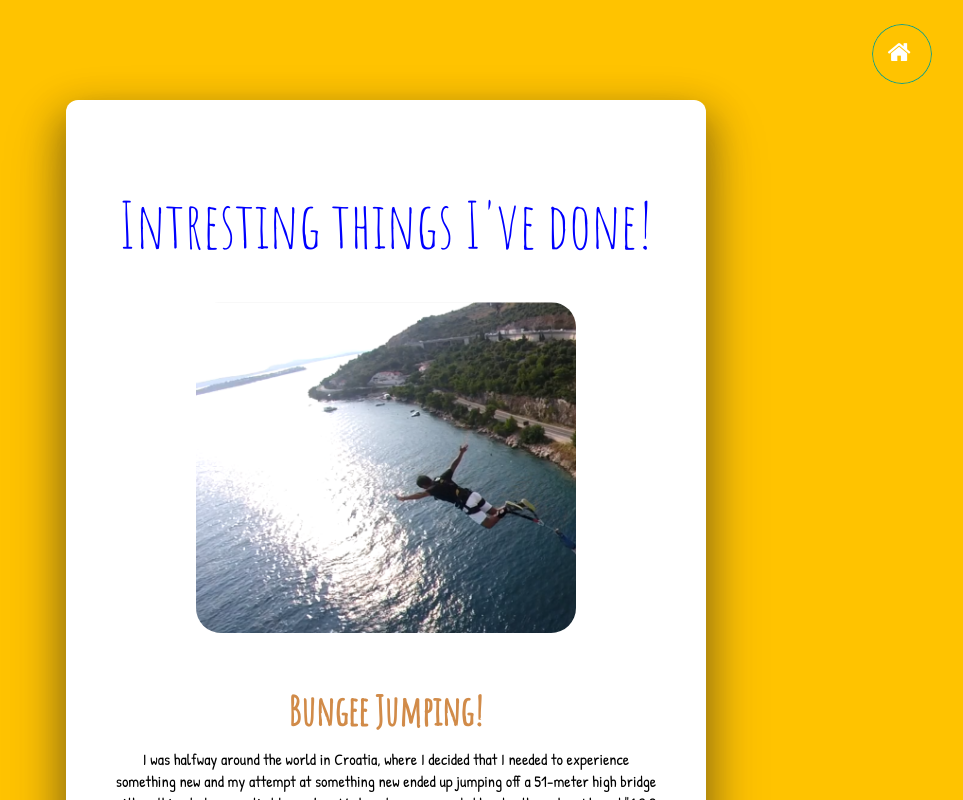
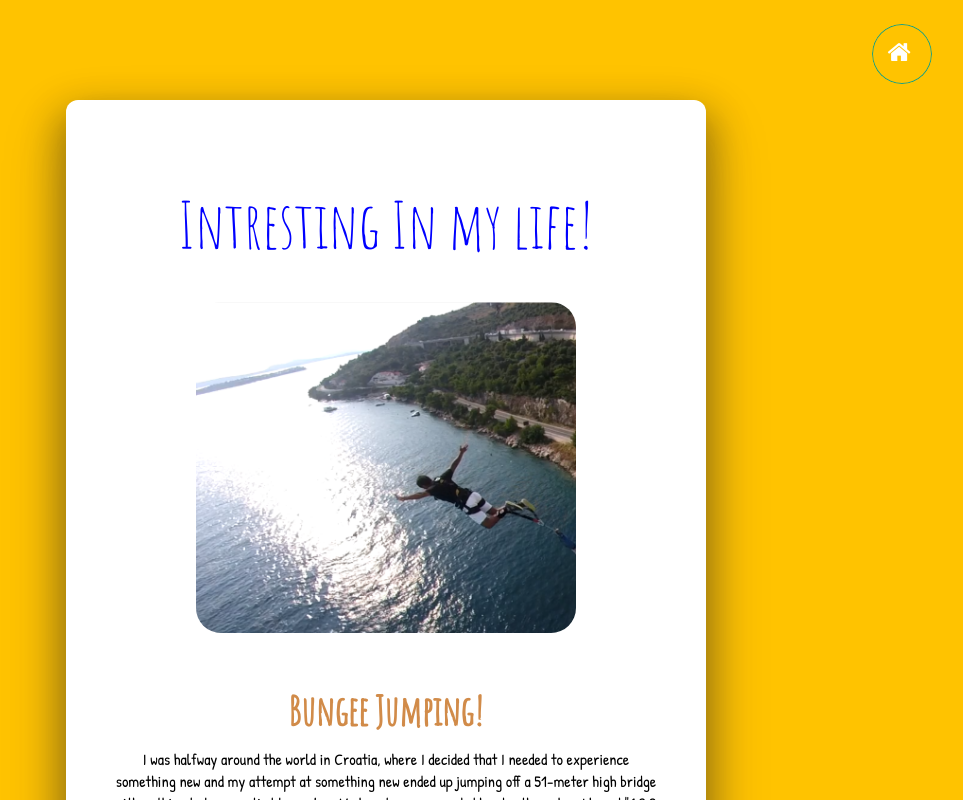
Before and after one commit to omarrifky/RifkyWebsite, an Angular app: page /thingsProudOf in a window 1280 px wide. Shown: the whole page, without its empty margins (254-1217 px from the left). Built offline with nearby package versions, Linux system fonts and the light colour scheme.

Commit message:
Update things-proud-of.component.html

```diff
--- a/src/app/things-proud-of/things-proud-of.component.html
+++ b/src/app/things-proud-of/things-proud-of.component.html
@@ -10,7 +10,7 @@
 
     <div class="card">
         <div class="products">
-            <p class="h1">Intresting things I've done!</p>
+            <p class="h1">Intresting In my life!</p>
             <div class="product active" *ngIf="index===0" product-id="1" product-color="#D18B49">
                 <div class="thumbnail"><img class="bungee" src="assets/imgs/bungee.PNG" /></div>
                 <h1 class="title">Bungee Jumping!</h1>
```
